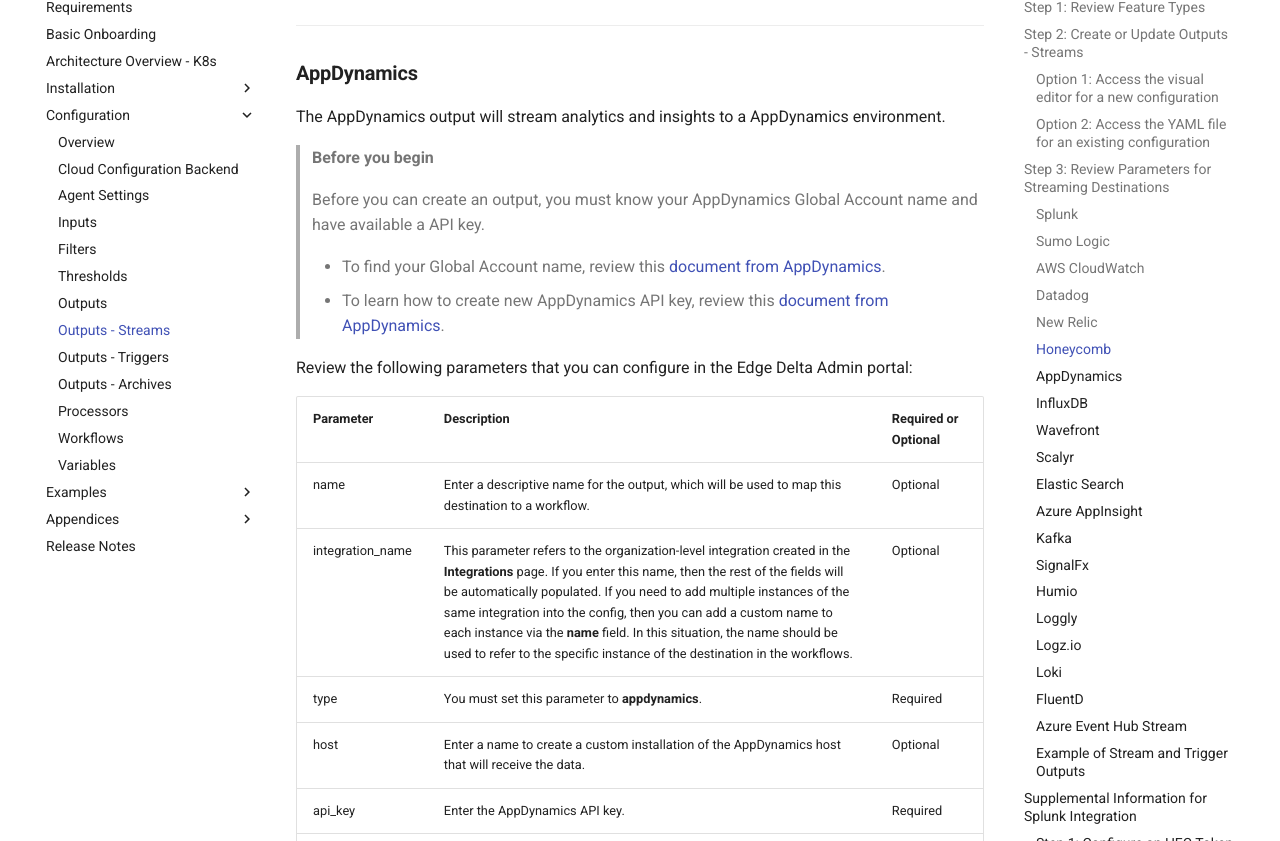
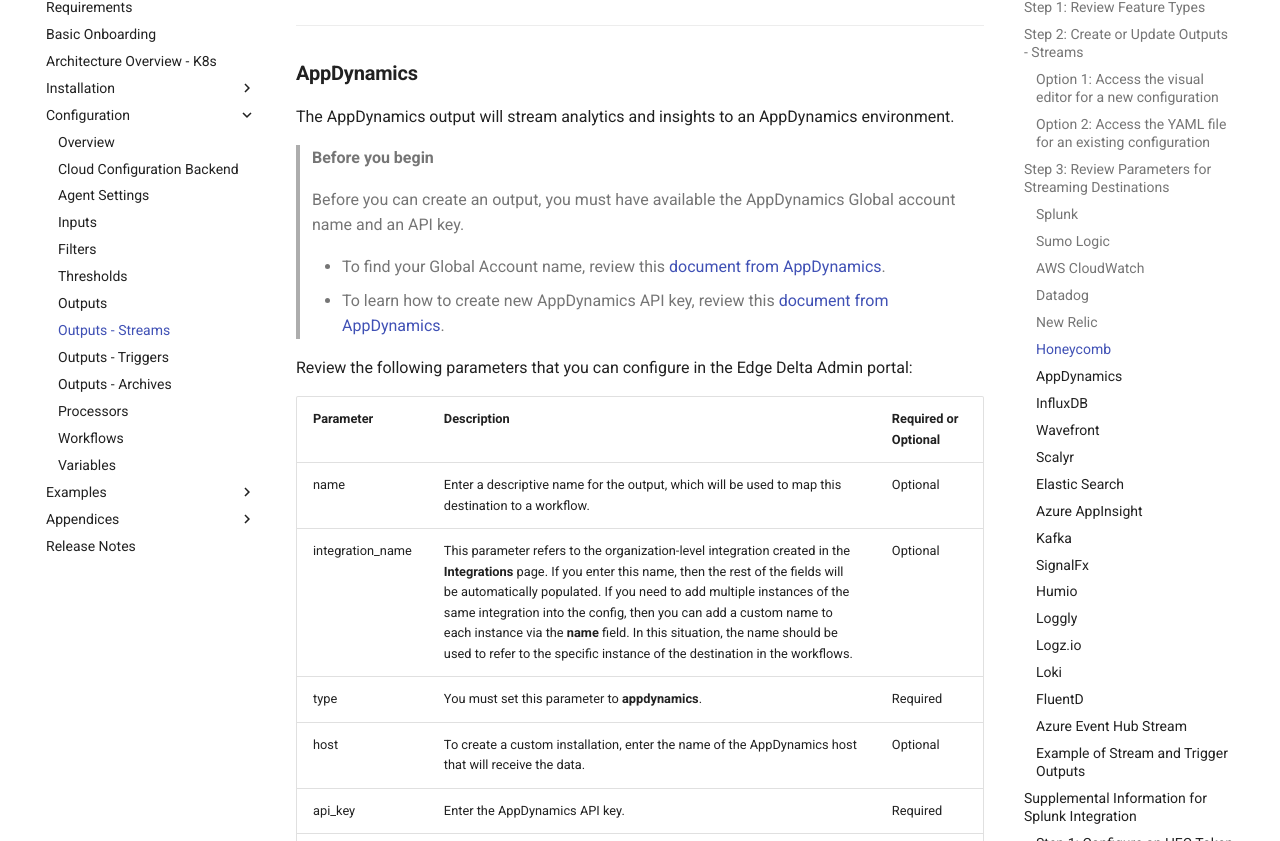
Before and after one commit to edgedelta/docs, an MkDocs documentation site: the page built from docs/configuration/outputs-streams.md, in a window 1280 px wide and 1400 px high, scrolled down 10367 px. Shown: the part 153-994 px from the top of the window. Built offline with MkDocs 1.6.1 and Material for MkDocs 9.7.7, drawn with Linux system fonts in a browser that asks for light colours.

Commit message:
Update outputs-streams.md

```diff
--- a/docs/configuration/outputs-streams.md
+++ b/docs/configuration/outputs-streams.md
@@ -358,11 +358,11 @@ The following example displays an output without the name of the organization-le
 
 ### **AppDynamics**
 
-The AppDynamics output will stream analytics and insights to a AppDynamics environment.
+The AppDynamics output will stream analytics and insights to an AppDynamics environment.
 
 > **Before you begin**
 >
-> Before you can create an output, you must know your AppDynamics Global Account name and have available a API key.
+> Before you can create an output, you must have available the AppDynamics Global account name and an API key.
 >
 >   * To find your Global Account name, review this [document from AppDynamics](https://docs.appdynamics.com/21.1/en/application-monitoring/install-app-server-agents/agent-to-controller-connections#Agent-to-ControllerConnections-findaccountFindYourAccountNameandAccessKey).
 >   * To learn how to create new AppDynamics API key, review this [document from AppDynamics](https://docs.appdynamics.com/21.2/en/analytics/deploy-analytics-with-the-analytics-agent/analytics-and-data-security/manage-api-keys#ManageAPIKeys-CreateAPIKeys).
@@ -374,7 +374,7 @@ Review the following parameters that you can configure in the Edge Delta Admin p
 | name | Enter a descriptive name for the output, which will be used to map this destination to a workflow. | Optional |
 | integration\_name | This parameter refers to the organization-level integration created in the **Integrations** page. If you enter this name, then the rest of the fields will be automatically populated. If you need to add multiple instances of the same integration into the config, then you can add a custom name to each instance via the **name** field. In this situation, the name should be used to refer to the specific instance of the destination in the workflows.  | Optional |
 | type | You must set this parameter to **appdynamics**. | Required |
-| host | Enter a name to create a custom installation of the AppDynamics host that will receive the data. | Optional |
+| host | To create a custom installation, enter the name of the AppDynamics host that will receive the data. | Optional |
 | api\_key | Enter the AppDynamics API key. | Required |
 | schema\_name | Enter a name to create a schema that will send data to AppDynamics. | Required |
 | features | This parameter defines which data types to stream to the backend. If you do not provide a value, then **all** will be set.  | Optional |
```
